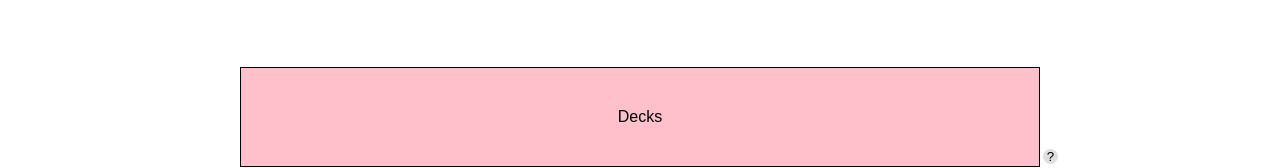
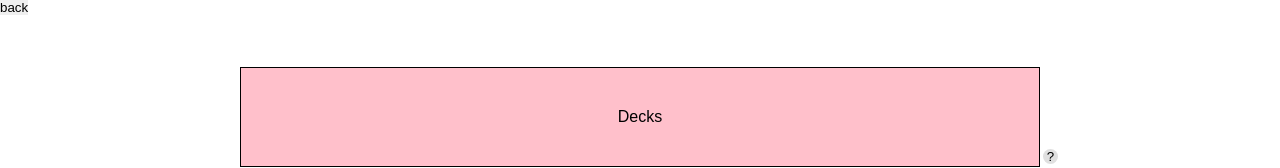
Before and after one commit to lam-garr/CCG-Sample, a React (Create React App) app in the folder client/: page /collection in a window 1280 px wide. Shown: the top 168 px of the page. Built offline with nearby package versions, Linux system fonts and the light colour scheme.

Commit message:
Edit styling & add navigation handling for collection

```diff
--- a/client/src/components/GameInfo.tsx
+++ b/client/src/components/GameInfo.tsx
@@ -2,7 +2,7 @@ import React, { useState } from "react";
 import Overlay from "./Overlay";
 import RetreatModal from "./RetreatModal";
 import { FontAwesomeIcon } from "@fortawesome/react-fontawesome";
-import { faScroll } from "@fortawesome/free-solid-svg-icons";
+import { faCaretDown } from "@fortawesome/free-solid-svg-icons";
 import gameInfoPropInterface from "../utils/interfaces/gameInfoPropInterface";
 import "../styles/GameInfo.css";
 
@@ -51,7 +51,7 @@ function GameInfo(prop: gameInfoPropInterface){
                         <div className="extra-space-bottom"></div>
                     </div>) :
                     <div className="game-info-close-top">
-                        <button className="menu-btn" onClick={gameInfoOnClick}><FontAwesomeIcon className="menu-icon" icon={faScroll} size="lg"/></button>
+                        <button className="menu-btn" onClick={gameInfoOnClick}><FontAwesomeIcon className="menu-icon" icon={faCaretDown} size="lg"/></button>
                     </div>
                 }
                 <span>{`mana: ${prop.mana}`}</span>
--- a/client/src/pages/Collection.tsx
+++ b/client/src/pages/Collection.tsx
@@ -1,12 +1,17 @@
 import React, { useState, useEffect } from "react";
+import { useNavigate } from "react-router-dom";
 import CollectionHelpModal from "../components/CollectionHelpModal";
 import Overlay from "../components/Overlay";
+import { FontAwesomeIcon } from "@fortawesome/react-fontawesome";
+import { faReply } from "@fortawesome/free-solid-svg-icons";
 import collectionPropInterface from "../utils/interfaces/collectionPropInterface";
 import "../styles/Collection.css";
 
 function Collection(prop: collectionPropInterface){
 
     const [ helpModalOpen, setHelpModalOpen ] = useState(false);
+
+    const navigate = useNavigate();
 
     const openHelpModal = () => {
         setHelpModalOpen(true);
@@ -18,10 +23,15 @@ function Collection(prop: collectionPropInterface){
         prop.handleOverlayChange();
     }
 
+    const navigateToMenu = () => {
+        navigate("/")
+    }
+
     return(
         <main className="collection-content">
             <CollectionHelpModal modalIsOpen={helpModalOpen} handleCloseModal={closeHelpMOdal}/>
             <Overlay isOpen={prop.overlayIsOpen}/>
+            <button className="collection-back-btn" onClick={navigateToMenu}>back</button>
             <section className="collection-section-one">
                 <div>Decks</div>
                 <button className="collection-help-btn" onClick={openHelpModal}>?</button>
--- a/client/src/styles/Collection.css
+++ b/client/src/styles/Collection.css
@@ -5,6 +5,7 @@
     align-items: center;
     height: 100vh;
     width: 100vw;
+    position: relative;
 }
 
 .collection-section-one{
@@ -42,3 +43,11 @@
     right: -21px;
     bottom: 0;
 }
+
+.collection-back-btn{
+    position: absolute;
+    cursor: pointer;
+    border: none;
+    left: 0;
+    top: 0;
+}
--- a/client/src/styles/CollectionHelpModal.css
+++ b/client/src/styles/CollectionHelpModal.css
@@ -47,4 +47,6 @@
     flex-direction: column;
     justify-content: space-between;
     align-items: center;
+    overflow: hidden;
+    overflow-y: scroll;
 }
```
Also changed, not shown: client/src/components/CollectionHelpModal.tsx (line endings or trailing spaces).
